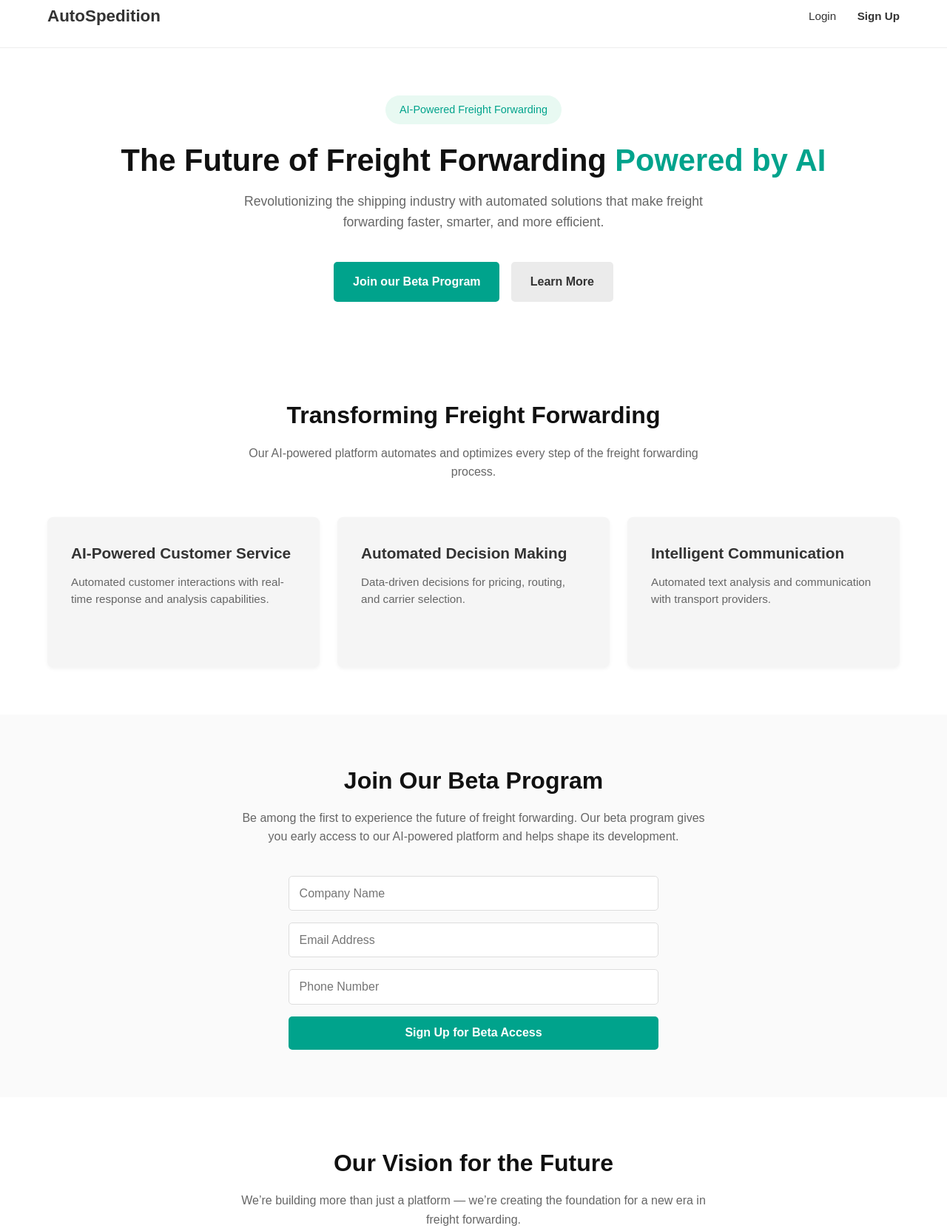
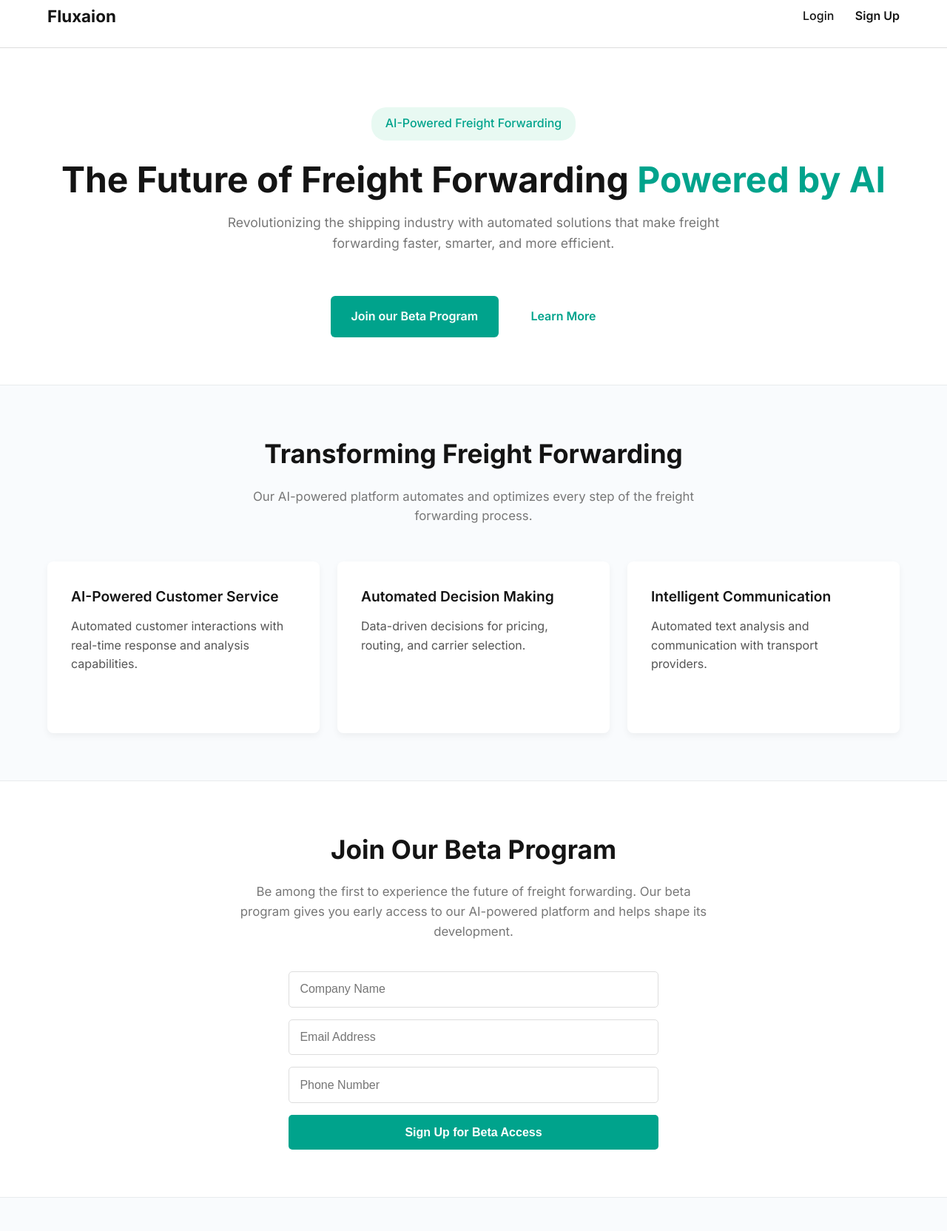
Before and after one commit to Mihain5/fluxaion, a plain HTML site: page index.html in a window 1280 px wide. Shown: the part 20-1684 px from the top of the page at 74% size. Drawn offline with Linux system fonts and the light colour scheme.

Commit message:
Update index.html

```diff
--- a/index.html
+++ b/index.html
@@ -3,25 +3,39 @@
 <head>
   <meta charset="UTF-8" />
   <meta name="viewport" content="width=device-width, initial-scale=1.0"/>
-  <title>AutoSpedition - AI-Powered Freight Forwarding</title>
+  <title>Fluxaion - AI-Powered Freight Forwarding</title>
+
+  <!-- Google Font (Optional) -->
+  <link rel="preconnect" href="https://fonts.googleapis.com">
+  <link rel="preconnect" href="https://fonts.gstatic.com" crossorigin>
+  <link
+    href="https://fonts.googleapis.com/css2?family=Inter:wght@400;500;600;700&display=swap"
+    rel="stylesheet"
+  >
+
   <style>
+    /* Base color palette */
     :root {
-      --primary-color: #00a38c;
-      --secondary-color: #f5f5f5;
-      --heading-color: #111;
-      --text-color: #555;
-      --background-color: #fff;
+      --primary-color: #00a38c;      /* Accent color */
+      --dark-text-color: #141414;
+      --medium-text-color: #555;
+      --light-text-color: #777;
+      --section-bg-1: #ffffff;       /* White */
+      --section-bg-2: #f9fbfd;       /* Soft pastel background */
+      --footer-bg: #1b1e22;          /* Dark footer background */
+      --divider-color: #e8ebed;      /* Subtle line between sections */
     }
-    /* Global Reset & Defaults */
+
+    /* Reset & Global Defaults */
     * {
       margin: 0;
       padding: 0;
       box-sizing: border-box;
-      font-family: Arial, sans-serif;
     }
     body {
-      background-color: var(--background-color);
-      color: var(--text-color);
+      font-family: 'Inter', Arial, sans-serif;
+      color: var(--medium-text-color);
+      background-color: #ffffff;
       display: flex;
       flex-direction: column;
       min-height: 100vh;
@@ -31,20 +45,32 @@
       text-decoration: none;
       color: inherit;
     }
+    img {
+      max-width: 100%;
+      display: block;
+    }
 
-    /* Reusable container for consistent left/right spacing */
+    /* Reusable container for side padding & central alignment */
     .container {
+      width: 90%;
       max-width: 1200px;
-      width: 90%;
       margin: 0 auto;
     }
 
-    /* Navigation Bar */
+    /* Subtle horizontal divider between sections */
+    .section-divider {
+      width: 100%;
+      height: 1px;
+      background-color: var(--divider-color);
+      margin: 0; /* We handle spacing with section padding instead */
+    }
+
+    /* NAVIGATION */
     nav {
       width: 100%;
-      background-color: #fff;
-      border-bottom: 1px solid #eee;
+      background-color: var(--section-bg-1);
       padding: 1.5rem 0;
+      border-bottom: 1px solid #ddd;
     }
     .nav-inner {
       display: flex;
@@ -54,37 +80,40 @@
     .logo {
       font-weight: 700;
       font-size: 1.4rem;
-      color: #333;
+      color: var(--dark-text-color);
     }
     .nav-links a {
       margin-left: 1.5rem;
       font-weight: 500;
-      font-size: 0.95rem;
-      color: #333;
+      font-size: 1rem;
+      color: var(--dark-text-color);
     }
     .nav-links a:hover {
       opacity: 0.8;
     }
 
-    /* Hero Section */
+    /* HERO SECTION */
     .hero {
-      padding: 4rem 0;
+      background-color: var(--section-bg-1);
+      padding: 5rem 0 4rem 0; /* More top spacing for visual impact */
       text-align: center;
     }
     .hero-badge {
       display: inline-block;
       background-color: #e8f9f2;
       color: var(--primary-color);
-      padding: 0.5rem 1.2rem;
+      padding: 0.6rem 1.2rem;
       border-radius: 20px;
-      font-size: 0.9rem;
+      font-size: 1rem;
       margin-bottom: 1.5rem;
+      font-weight: 500;
     }
     .hero h1 {
-      font-size: 2.6rem;
-      color: var(--heading-color);
+      font-size: 3rem;
+      color: var(--dark-text-color);
       margin-bottom: 1rem;
       line-height: 1.2;
+      font-weight: 700;
     }
     .hero h1 span {
       color: var(--primary-color);
@@ -93,19 +122,21 @@
       max-width: 700px;
       margin: 0.5rem auto 2.5rem auto;
       font-size: 1.1rem;
-      color: #666;
+      color: var(--light-text-color);
     }
     .hero-buttons {
       display: inline-flex;
       gap: 1rem;
+      margin-top: 1rem;
     }
     .hero-buttons a {
       display: inline-block;
-      padding: 0.9rem 1.6rem;
-      border-radius: 5px;
+      padding: 0.85rem 1.6rem;
+      border-radius: 6px;
       font-weight: 600;
-      transition: background-color 0.3s;
+      transition: background-color 0.3s, color 0.3s;
       font-size: 1rem;
+      border: 2px solid transparent;
     }
     .btn-primary {
       background-color: var(--primary-color);
@@ -115,71 +146,75 @@
       background-color: #008873;
     }
     .btn-secondary {
-      background-color: #ebebeb;
-      color: #333;
+      background-color: #ffffff;
+      color: var(--primary-color);
+      border-color: var(--primary-color);
     }
     .btn-secondary:hover {
-      background-color: #dedede;
+      background-color: #f3f3f3;
     }
 
-    /* Features Section */
+    /* FEATURES SECTION */
     .features {
+      background-color: var(--section-bg-2);
       padding: 4rem 0;
       text-align: center;
-      background-color: #fff;
     }
     .features h2 {
-      margin-bottom: 0.75rem;
-      font-size: 2rem;
-      color: var(--heading-color);
+      margin-bottom: 1rem;
+      font-size: 2.2rem;
+      color: var(--dark-text-color);
+      font-weight: 700;
     }
     .features p {
-      color: #666;
+      color: var(--light-text-color);
       max-width: 650px;
       margin: 0.5rem auto 3rem auto;
-      font-size: 1rem;
+      font-size: 1.05rem;
     }
     .feature-cards {
       display: grid;
       grid-template-columns: repeat(auto-fit, minmax(270px, 1fr));
       gap: 1.5rem;
+      margin-top: 2rem;
     }
     .feature-card {
-      background-color: var(--secondary-color);
+      background-color: #fff;
       border-radius: 8px;
       padding: 2rem;
-      box-shadow: 0 2px 5px rgba(0,0,0,0.05);
+      box-shadow: 0 4px 10px rgba(0,0,0,0.05);
       text-align: left;
     }
     .feature-card h3 {
       margin-bottom: 0.75rem;
-      font-size: 1.3rem;
+      font-size: 1.2rem;
       font-weight: 600;
-      color: #333;
+      color: var(--dark-text-color);
     }
     .feature-card p {
-      line-height: 1.5;
-      color: #666;
-      font-size: 0.95rem;
+      line-height: 1.6;
+      color: var(--medium-text-color);
+      font-size: 1rem;
     }
 
-    /* Beta Program Section */
+    /* BETA PROGRAM SECTION */
     .beta {
+      background-color: var(--section-bg-1);
       padding: 4rem 0;
       text-align: center;
-      background-color: #fafafa;
     }
     .beta h2 {
-      margin-bottom: 0.75rem;
-      font-size: 2rem;
-      color: var(--heading-color);
+      margin-bottom: 1rem;
+      font-size: 2.2rem;
+      color: var(--dark-text-color);
+      font-weight: 700;
     }
     .beta p {
       max-width: 650px;
       margin: 0 auto 2.5rem auto;
-      color: #666;
+      color: var(--light-text-color);
       line-height: 1.6;
-      font-size: 1rem;
+      font-size: 1.05rem;
     }
     .beta-form {
       max-width: 500px;
@@ -188,13 +223,13 @@
       gap: 1rem;
     }
     .beta-form input {
-      padding: 0.85rem;
+      padding: 0.9rem;
       font-size: 1rem;
       border: 1px solid #ddd;
       border-radius: 5px;
     }
     .beta-form button {
-      padding: 0.85rem;
+      padding: 0.9rem;
       font-size: 1rem;
       border: none;
       border-radius: 5px;
@@ -208,23 +243,24 @@
       background-color: #008873;
     }
 
-    /* Vision Section */
+    /* VISION SECTION */
     .vision {
+      background-color: var(--section-bg-2);
       padding: 4rem 0;
       text-align: center;
-      background-color: #fff;
     }
     .vision h2 {
-      margin-bottom: 0.75rem;
-      font-size: 2rem;
-      color: var(--heading-color);
+      margin-bottom: 1rem;
+      font-size: 2.2rem;
+      color: var(--dark-text-color);
+      font-weight: 700;
     }
     .vision p {
       max-width: 650px;
       margin: 0 auto 3rem auto;
-      color: #666;
+      color: var(--light-text-color);
       line-height: 1.6;
-      font-size: 1rem;
+      font-size: 1.05rem;
     }
     .vision-list {
       max-width: 700px;
@@ -233,30 +269,30 @@
       gap: 1.5rem;
     }
     .vision-item {
-      background-color: var(--secondary-color);
+      background-color: #fff;
       padding: 2rem;
       border-radius: 8px;
-      box-shadow: 0 2px 5px rgba(0,0,0,0.05);
+      box-shadow: 0 4px 10px rgba(0,0,0,0.05);
       text-align: left;
     }
     .vision-item h4 {
-      margin-bottom: 0.5rem;
-      font-size: 1.2rem;
+      margin-bottom: 0.75rem;
+      font-size: 1.3rem;
       font-weight: 600;
-      color: #333;
+      color: var(--dark-text-color);
     }
     .vision-item p {
-      line-height: 1.5;
-      color: #666;
-      font-size: 0.95rem;
+      line-height: 1.6;
+      color: var(--medium-text-color);
+      font-size: 1rem;
     }
 
-    /* Footer (Dark Section) */
+    /* FOOTER */
     footer {
-      background-color: #111;
+      background-color: var(--footer-bg);
       color: #fff;
       padding: 3rem 0;
-      margin-top: auto; /* ensures footer sits at bottom */
+      margin-top: auto;
     }
     .footer-content {
       display: grid;
@@ -264,13 +300,14 @@
       gap: 2rem;
     }
     .footer-col h4 {
-      font-weight: 600;
+      font-weight: 700;
       margin-bottom: 0.75rem;
+      font-size: 1.2rem;
     }
     .footer-col p {
-      font-size: 0.9rem;
-      line-height: 1.4;
-      margin-bottom: 0.4rem;
+      font-size: 1rem;
+      line-height: 1.5;
+      margin-bottom: 0.6rem;
     }
     .footer-col a {
       color: #fff;
@@ -279,24 +316,36 @@
     .footer-col a:hover {
       text-decoration: underline;
     }
+    .brand-description {
+      font-size: 1rem;
+      line-height: 1.6;
+      color: #cccccc;
+    }
 
-    /* Responsive adjustments for smaller screens */
+    /* RESPONSIVENESS */
     @media (max-width: 768px) {
       .hero h1 {
-        font-size: 2rem;
+        font-size: 2.2rem;
       }
-      .vision-item, .feature-card {
+      .feature-card,
+      .vision-item {
         text-align: center;
+      }
+      .hero p,
+      .features p,
+      .beta p,
+      .vision p {
+        font-size: 1rem;
       }
     }
   </style>
 </head>
 <body>
 
-  <!-- Navigation -->
+  <!-- NAVIGATION -->
   <nav>
     <div class="container nav-inner">
-      <div class="logo">AutoSpedition</div>
+      <div class="logo">Fluxaion</div>
       <div class="nav-links">
         <a href="#">Login</a>
         <a href="#" style="font-weight:600;">Sign Up</a>
@@ -304,7 +353,7 @@
     </div>
   </nav>
 
-  <!-- Hero Section -->
+  <!-- HERO SECTION -->
   <section class="hero">
     <div class="container">
       <div class="hero-badge">AI-Powered Freight Forwarding</div>
@@ -318,7 +367,10 @@
     </div>
   </section>
 
-  <!-- Features Section -->
+  <!-- Divider Between Sections -->
+  <div class="section-divider"></div>
+
+  <!-- FEATURES SECTION -->
   <section class="features">
     <div class="container">
       <h2>Transforming Freight Forwarding</h2>
@@ -340,7 +392,10 @@
     </div>
   </section>
 
-  <!-- Beta Program Section -->
+  <!-- Divider Between Sections -->
+  <div class="section-divider"></div>
+
+  <!-- BETA PROGRAM SECTION -->
   <section class="beta">
     <div class="container">
       <h2>Join Our Beta Program</h2>
@@ -355,7 +410,10 @@
     </div>
   </section>
 
-  <!-- Vision Section -->
+  <!-- Divider Between Sections -->
+  <div class="section-divider"></div>
+
+  <!-- VISION SECTION -->
   <section class="vision">
     <div class="container">
       <h2>Our Vision for the Future</h2>
@@ -377,19 +435,25 @@
     </div>
   </section>
 
-  <!-- Footer (Dark Section) -->
+  <!-- FOOTER -->
   <footer>
     <div class="container footer-content">
       <div class="footer-col">
-        <h4>Contact Us</h4>
-        <p>Email: info@autospedition.com</p>
-        <p>Phone: +1 (555) 123-4567</p>
+        <h4>Fluxaion</h4>
+        <p class="brand-description">
+          Revolutionizing freight forwarding with AI-powered solutions.
+        </p>
+      </div>
+      <div class="footer-col">
+        <h4>Contact</h4>
+        <p>Email: contact@fluxaion.com</p>
+        <p>Phone: +45 XX XX XX XX</p>
         <p>Address: 123 AI Street, Logistics City</p>
       </div>
       <div class="footer-col">
         <h4>Follow Us</h4>
-        <p>LinkedIn: AutoSpedition</p>
-        <p>Twitter: @AutoSpedition</p>
+        <p><a href="#">LinkedIn: Fluxaion</a></p>
+        <p><a href="#">Twitter: @Fluxaion</a></p>
       </div>
       <div class="footer-col">
         <h4>Quick Links</h4>
@@ -399,6 +463,5 @@
       </div>
     </div>
   </footer>
-
 </body>
 </html>
```
